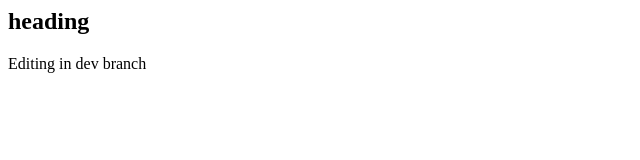
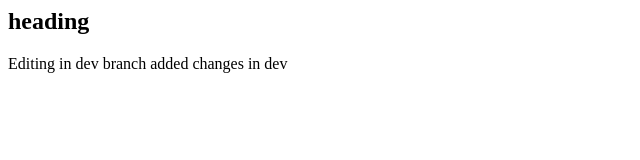
Before and after one commit to amrs-tech/sampl-repo, a plain HTML site: page index.html in a window 1280 px wide. Shown: the whole page, without its empty margins (0-640 px from the left). Drawn offline with Linux system fonts and the light colour scheme.

Commit message:
Update index.html

```diff
--- a/index.html
+++ b/index.html
@@ -5,5 +5,6 @@
 <body>
 <h2>heading</h2>
   Editing in dev branch
+  added changes in dev
 </body>
 </html>
```
